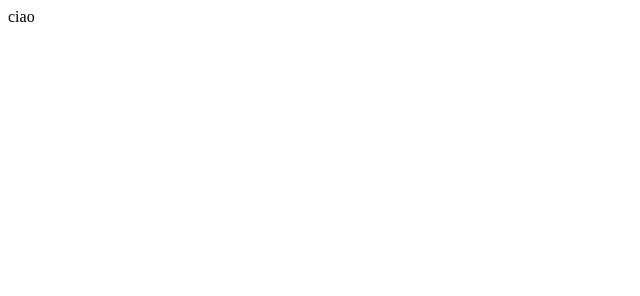
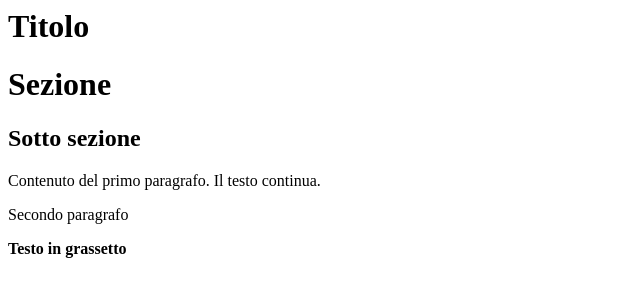
Before and after one commit to Liceo-Bellinzona/introduzione-html-css-DeniseGobbin, a plain HTML site: page index.html in a window 1280 px wide. Shown: the whole page, without its empty margins (0-640 px from the left). Drawn offline with Linux system fonts and the light colour scheme.

Commit message:
15.01.2014- prima prova

```diff
--- a/index.html
+++ b/index.html
@@ -1 +1,13 @@
-ciao
+<h1 id="principale"> Titolo </h1>
+<h1>Sezione</h1>
+<h2>Sotto sezione</h2>
+
+<p>
+    Contenuto del primo paragrafo.
+
+    Il testo continua.
+</p>
+
+<p> Secondo paragrafo</p>
+
+<b> Testo in grassetto</b>
```
